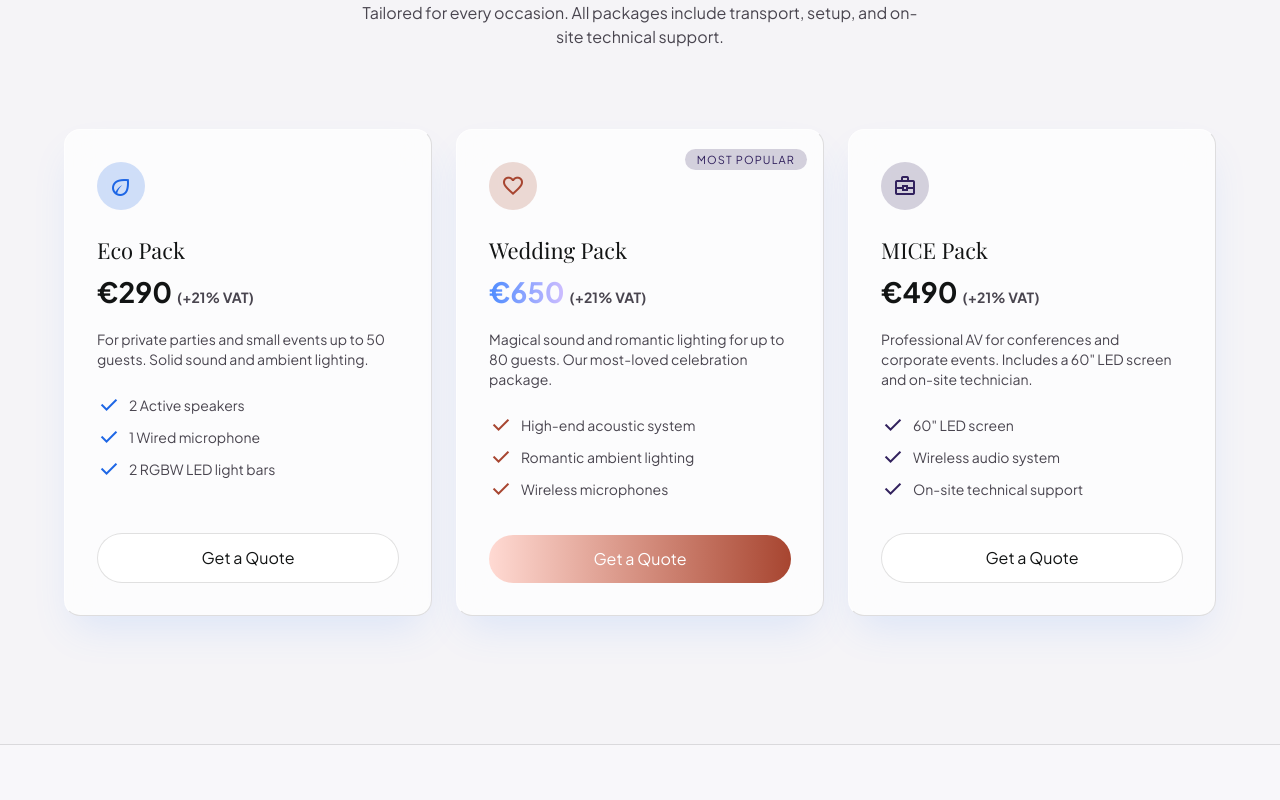
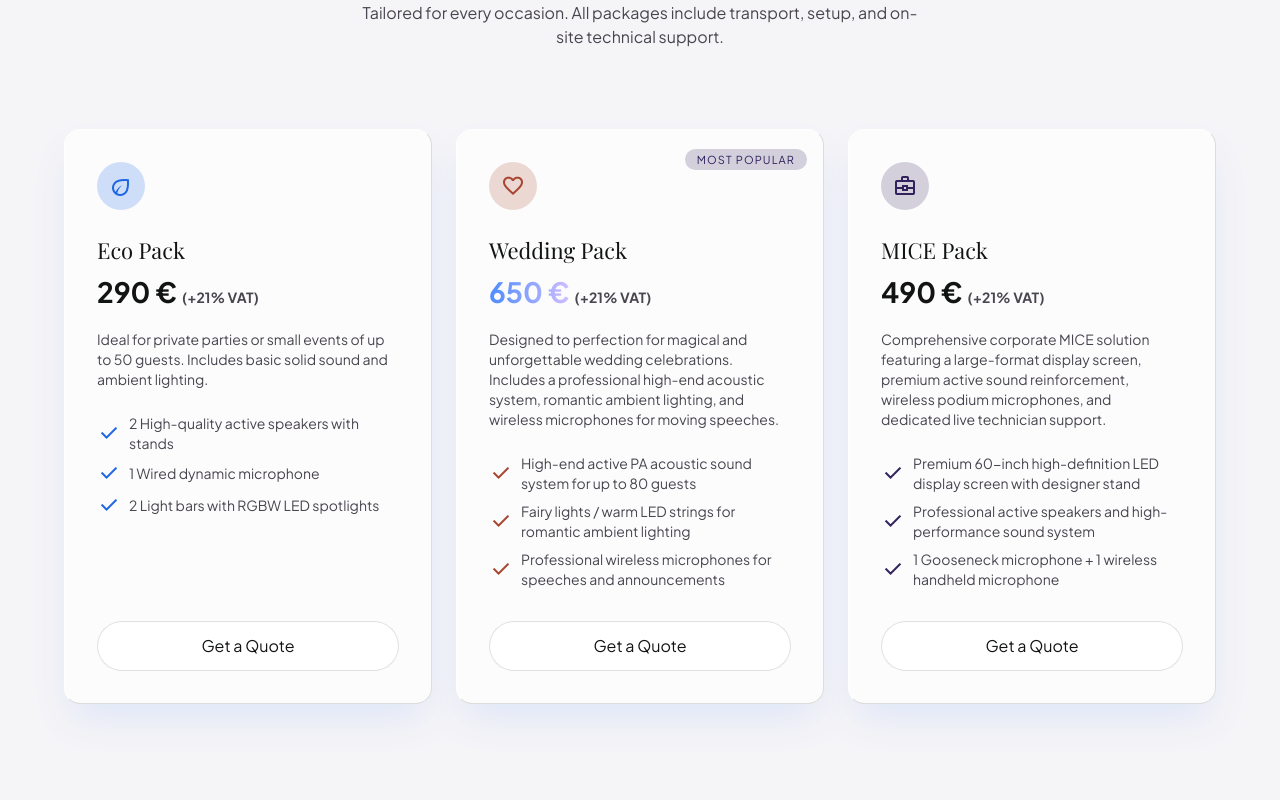
Before and after one commit to hlorenzoz/www.malagaeventgear.com, a SvelteKit app: page / in a window 1280 px wide. Shown: the part 2860-3660 px from the top of the page. Built offline with nearby package versions, Linux system fonts and the light colour scheme; a web font is replaced by a local one.

Commit message:
refactor: pricing and home pages to dynamically consume Zod package data store

```diff
--- a/src/lib/data/packages.ts
+++ b/src/lib/data/packages.ts
@@ -97,7 +97,7 @@ const packagesData: EventPackage[] = [
 		},
 		maxGuests: 80,
 		popular: true,
-		image: 'https://lh3.googleusercontent.com/aida/ADBb0ug5w7wOaGS-ye7h2_G8UyqDbYMZJnFo3n0EKPpcXxJTG8hzJQlSVNraO7x5ypbKYYdJHdo3SlEoMnm1hbLotISEcdS7yUcoRvwRZg2es3rmE9bBP2RrSNpbfBHYcUdgFqF8WFmO7Ir5Rt8jZQJnina2BmPgZFoQkNAY6_lCw3zSHd_rT30euyLl6PHKpYtOedfOVJGP-qnRQ_1xiw2YAefmwjTMiIqaOEN2gciZqGAqf1K1kEvrX8MD'
+		image: 'https://images.unsplash.com/photo-1519741497674-611481863552?q=80&w=600&auto=format&fit=crop'
 	},
 	{
 		id: 'presentation',
--- a/src/routes/(public)/+page.svelte
+++ b/src/routes/(public)/+page.svelte
@@ -1,6 +1,7 @@
 <script lang="ts">
 	import SeoHead from '$lib/components/seo/SeoHead.svelte';
 	import { i18n } from '$lib/i18n.svelte';
+	import { packages } from '$lib/data/packages';
 
 	// Structured JSON-LD schema for Generative SEO
 	const homeSchema = {
@@ -82,32 +83,52 @@
 		{ num: '04', title: i18n.t.process.s4Title, desc: i18n.t.process.s4Desc, icon: 'celebration' }
 	]);
 
-	let pricingPlans = $derived([
-		{
-			id: 'eco',
-			name: i18n.t.packages.ecoTitle,
-			price: '290',
-			features: [i18n.t.packages.ecoF1, i18n.t.packages.ecoF2, i18n.t.packages.ecoF3],
-			checkIconClass: 'text-electric-blue',
-			popular: false
-		},
-		{
-			id: 'wedding',
-			name: i18n.t.packages.weddingTitle,
-			price: '650',
-			features: [i18n.t.packages.weddingF1, i18n.t.packages.weddingF2, i18n.t.packages.weddingF3],
-			checkIconClass: 'text-secondary',
-			popular: true
-		},
-		{
-			id: 'mice',
-			name: i18n.t.packages.miceTitle,
-			price: '490',
-			features: [i18n.t.packages.miceF1, i18n.t.packages.miceF2, i18n.t.packages.miceF3],
-			checkIconClass: 'text-primary',
-			popular: false
-		}
-	]);
+	// Dynamic featured plans mapped directly from our centralized storage
+	let pricingPlans = $derived(
+		packages
+			.filter((pkg) => ['eco', 'wedding', 'mice-full'].includes(pkg.id))
+			.map((pkg) => ({
+				id: pkg.id,
+				route: pkg.route,
+				name: pkg.name,
+				price: pkg.price.toString(),
+				features: pkg.includes[i18n.lang].slice(0, 3), // show first 3 features
+				checkIconClass: pkg.id === 'eco'
+					? 'text-electric-blue'
+					: pkg.id === 'wedding'
+						? 'text-secondary'
+						: 'text-primary',
+				popular: pkg.popular
+			}))
+	);
+
+	// Localized featured packages for the homepage showcase section
+	let homepagePacks = $derived(
+		packages
+			.filter((pkg) => ['eco', 'wedding', 'mice-full'].includes(pkg.id))
+			.map((pkg) => ({
+				id: pkg.id,
+				route: pkg.route,
+				name: pkg.name,
+				price: pkg.price.toString(),
+				desc: pkg.desc[i18n.lang],
+				features: pkg.includes[i18n.lang].slice(0, 3), // select first 3 key specs
+				icon: pkg.id === 'eco'
+					? 'eco'
+					: pkg.id === 'wedding'
+						? 'favorite'
+						: 'business_center',
+				iconBg: pkg.id === 'eco'
+					? 'bg-electric-blue/20 text-electric-blue'
+					: pkg.id === 'wedding'
+						? 'bg-secondary/20 text-secondary'
+						: 'bg-primary/20 text-primary',
+				popular: pkg.popular,
+				borderClass: pkg.popular
+					? 'border border-primary/30'
+					: ''
+			}))
+	);
 </script>
 
 <!-- SEO Head & JSON-LD Injection -->
@@ -306,80 +327,43 @@
 		</div>
 
 		<div class="grid grid-cols-1 md:grid-cols-3 gap-6">
-			<!-- Eco Pack -->
-			<div class="glass-card p-8 rounded-2xl ambient-shadow reveal active is-revealed flex flex-col">
-				<div class="w-12 h-12 rounded-full bg-electric-blue/20 flex items-center justify-center mb-6">
-					<span class="material-symbols-outlined text-electric-blue">eco</span>
-				</div>
-				<h3 class="font-headline-md text-[22px] text-on-surface mb-1">{i18n.t.packages.ecoTitle}</h3>
-				<div class="text-[28px] font-bold text-on-surface mb-4">
-					{i18n.t.packages.ecoPrice} <span class="font-body-sm text-sm text-on-surface-variant">{i18n.t.pricing.plusVat}</span>
-				</div>
-				<p class="font-body-md text-on-surface-variant text-sm mb-6">{i18n.t.packages.ecoDesc}</p>
-				<ul class="space-y-2 mb-8 flex-1">
-					{#each [i18n.t.packages.ecoF1, i18n.t.packages.ecoF2, i18n.t.packages.ecoF3] as feature}
-						<li class="flex items-center gap-2 text-sm text-on-surface-variant font-body-md">
-							<span class="material-symbols-outlined text-electric-blue text-[18px]">check</span>
-							{feature}
-						</li>
-					{/each}
-				</ul>
-				<a href="/contact?pack=eco" class="glass-panel text-on-surface px-6 py-3 rounded-full font-label-lg text-center hover:bg-on-surface/10 hover:-translate-y-0.5 transition-all active:scale-95 duration-200">
-					{i18n.t.packages.enquire}
-				</a>
-			</div>
-
-			<!-- Wedding Pack (Most Popular) -->
-			<div class="glass-card p-8 rounded-2xl ambient-shadow reveal active is-revealed flex flex-col relative overflow-hidden border border-primary/30">
+			{#each homepagePacks as pack (pack.id)}
+				<div class="glass-card p-8 rounded-2xl ambient-shadow reveal active is-revealed flex flex-col relative overflow-hidden {pack.borderClass}">
+					{#if pack.popular}
 						<div class="absolute top-4 right-4">
 							<span class="px-3 py-1 rounded-full bg-primary/20 text-primary font-label-sm text-[11px] uppercase tracking-widest">
 								{i18n.t.pricing.mostPopular}
 							</span>
 						</div>
-				<div class="w-12 h-12 rounded-full bg-secondary/20 flex items-center justify-center mb-6">
-					<span class="material-symbols-outlined text-secondary">favorite</span>
+					{/if}
+					<div class="w-12 h-12 rounded-full flex items-center justify-center mb-6 {pack.iconBg}">
+						<span class="material-symbols-outlined">{pack.icon}</span>
 					</div>
-				<h3 class="font-headline-md text-[22px] text-on-surface mb-1">{i18n.t.packages.weddingTitle}</h3>
-				<div class="text-[28px] font-bold mb-4">
-					<span class="text-gradient">{i18n.t.packages.weddingPrice}</span>
+					<h3 class="font-headline-md text-[22px] text-on-surface mb-1 hover:text-electric-blue transition-colors">
+						<a href={pack.route}>{pack.name}</a>
+					</h3>
+					<div class="text-[28px] font-bold mb-4 {pack.popular ? '' : 'text-on-surface'}">
+						{#if pack.popular}
+							<span class="text-gradient">{pack.price} €</span>
+						{:else}
+							<span>{pack.price} €</span>
+						{/if}
 						<span class="font-body-sm text-sm text-on-surface-variant">{i18n.t.pricing.plusVat}</span>
 					</div>
-				<p class="font-body-md text-on-surface-variant text-sm mb-6">{i18n.t.packages.weddingDesc}</p>
+					<p class="font-body-md text-on-surface-variant text-sm mb-6">{pack.desc}</p>
 					<ul class="space-y-2 mb-8 flex-1">
-					{#each [i18n.t.packages.weddingF1, i18n.t.packages.weddingF2, i18n.t.packages.weddingF3] as feature}
+						{#each pack.features as feature}
 							<li class="flex items-center gap-2 text-sm text-on-surface-variant font-body-md">
-							<span class="material-symbols-outlined text-secondary text-[18px]">check</span>
+								<span class="material-symbols-outlined text-[18px] {pack.id === 'eco' ? 'text-electric-blue' : pack.id === 'wedding' ? 'text-secondary' : 'text-primary'}">check</span>
 								{feature}
 							</li>
 						{/each}
 					</ul>
-				<a href="/contact?pack=wedding" class="bg-gradient-to-r from-secondary-container to-secondary text-on-secondary px-6 py-3 rounded-full font-label-lg text-center hover:shadow-[0_0_20px_rgba(255,180,164,0.3)] hover:-translate-y-0.5 transition-all active:scale-95 duration-200">
+					<a href="/contact-us?pack={pack.id}" class="glass-panel text-on-surface px-6 py-3 rounded-full font-label-lg text-center hover:bg-on-surface/10 hover:-translate-y-0.5 transition-all active:scale-95 duration-200">
 						{i18n.t.packages.enquire}
 					</a>
 				</div>
-
-			<!-- MICE Pack -->
-			<div class="glass-card p-8 rounded-2xl ambient-shadow reveal active is-revealed flex flex-col">
-				<div class="w-12 h-12 rounded-full bg-primary/20 flex items-center justify-center mb-6">
-					<span class="material-symbols-outlined text-primary">business_center</span>
-				</div>
-				<h3 class="font-headline-md text-[22px] text-on-surface mb-1">{i18n.t.packages.miceTitle}</h3>
-				<div class="text-[28px] font-bold text-on-surface mb-4">
-					{i18n.t.packages.micePrice} <span class="font-body-sm text-sm text-on-surface-variant">{i18n.t.pricing.plusVat}</span>
-				</div>
-				<p class="font-body-md text-on-surface-variant text-sm mb-6">{i18n.t.packages.miceDesc}</p>
-				<ul class="space-y-2 mb-8 flex-1">
-					{#each [i18n.t.packages.miceF1, i18n.t.packages.miceF2, i18n.t.packages.miceF3] as feature}
-						<li class="flex items-center gap-2 text-sm text-on-surface-variant font-body-md">
-							<span class="material-symbols-outlined text-primary text-[18px]">check</span>
-							{feature}
-						</li>
 			{/each}
-				</ul>
-				<a href="/contact?pack=mice" class="glass-panel text-on-surface px-6 py-3 rounded-full font-label-lg text-center hover:bg-on-surface/10 hover:-translate-y-0.5 transition-all active:scale-95 duration-200">
-					{i18n.t.packages.enquire}
-				</a>
-			</div>
 		</div>
 	</div>
 </section>
--- a/src/routes/(public)/pricing/+page.svelte
+++ b/src/routes/(public)/pricing/+page.svelte
@@ -36,6 +36,7 @@
 	let plans = $derived(
 		packages.map((pkg) => ({
 			id: pkg.id,
+			route: pkg.route,
 			name: pkg.name,
 			price: pkg.price.toFixed(2),
 			desc: pkg.desc[i18n.lang],
@@ -96,7 +97,9 @@
 					</div>
 				{/if}
 				<div class="mb-6 relative z-10">
-					<h3 class="font-headline-md text-headline-md text-on-background mb-2">{plan.name}</h3>
+					<h3 class="font-headline-md text-headline-md text-on-background mb-2 hover:text-electric-blue transition-colors">
+						<a href={plan.route}>{plan.name}</a>
+					</h3>
 					<p class="font-body-md text-body-md text-on-surface-variant">
 						{plan.desc}
 					</p>
@@ -118,7 +121,7 @@
 				</div>
 				<a
 					class="mt-8 w-full block text-center py-4 rounded-full bg-gradient-to-r from-secondary-container to-secondary text-white font-label-lg hover:shadow-lg active:scale-95 transition-all duration-300"
-					href="/contact?pack={plan.id}"
+					href="/contact-us?pack={plan.id}"
 				>
 					{i18n.t.pricing.bookPack} {plan.name}
 				</a>
@@ -127,7 +130,9 @@
 			<!-- Eco and other Packs -->
 			<div class="glass-card reveal active is-revealed rounded-xl p-8 flex flex-col hover:bg-on-surface/5 transition-all duration-300">
 				<div class="mb-6">
-					<h3 class="font-headline-md text-headline-md text-on-background mb-2">{plan.name}</h3>
+					<h3 class="font-headline-md text-headline-md text-on-background mb-2 hover:text-electric-blue transition-colors">
+						<a href={plan.route}>{plan.name}</a>
+					</h3>
 					<p class="font-body-md text-body-md text-on-surface-variant min-h-[48px]">
 						{plan.desc}
 					</p>
@@ -161,7 +166,7 @@
 				</div>
 				<a
 					class="mt-8 w-full block text-center py-3 rounded border border-border-glass bg-on-surface/5 hover:bg-on-surface/10 text-on-surface font-label-lg active:scale-98 transition-all"
-					href="/contact?pack={plan.id}"
+					href="/contact-us?pack={plan.id}"
 				>
 					{i18n.t.pricing.check}
 				</a>
```
Lines whose indentation alone changed are shown as unchanged.
